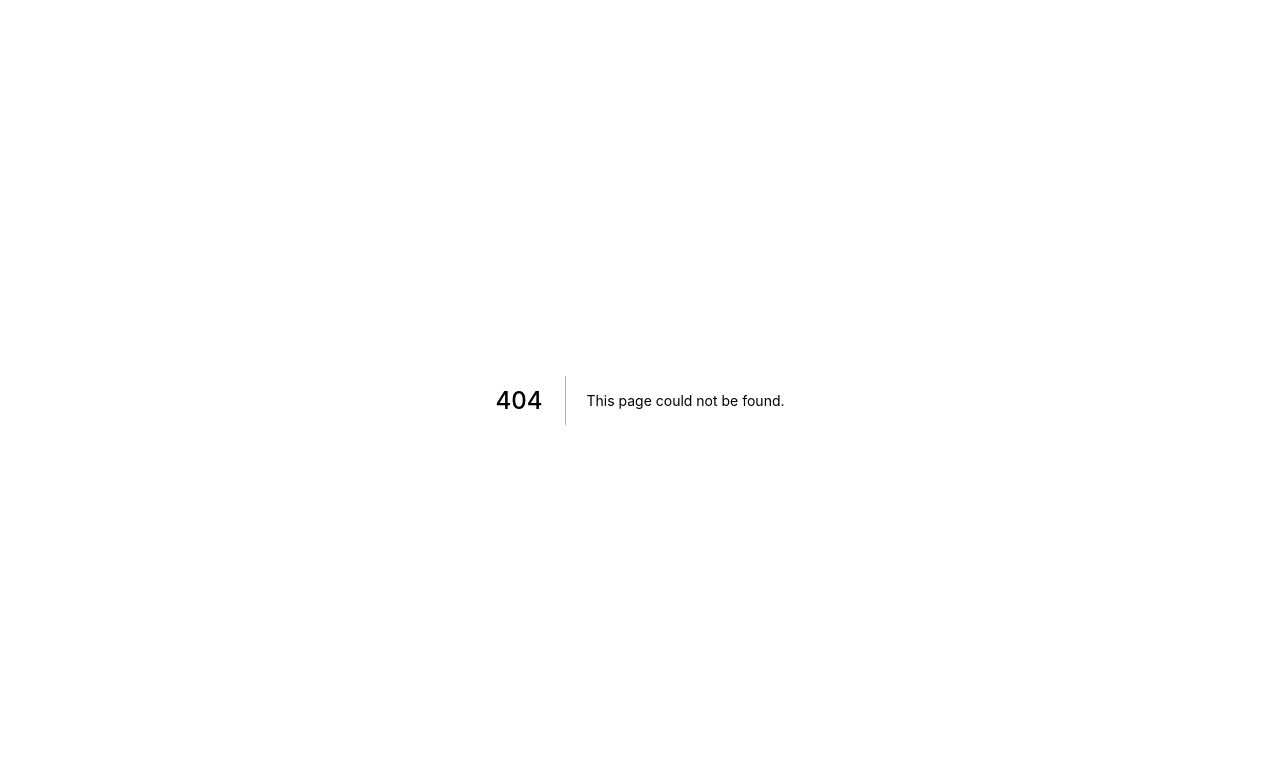
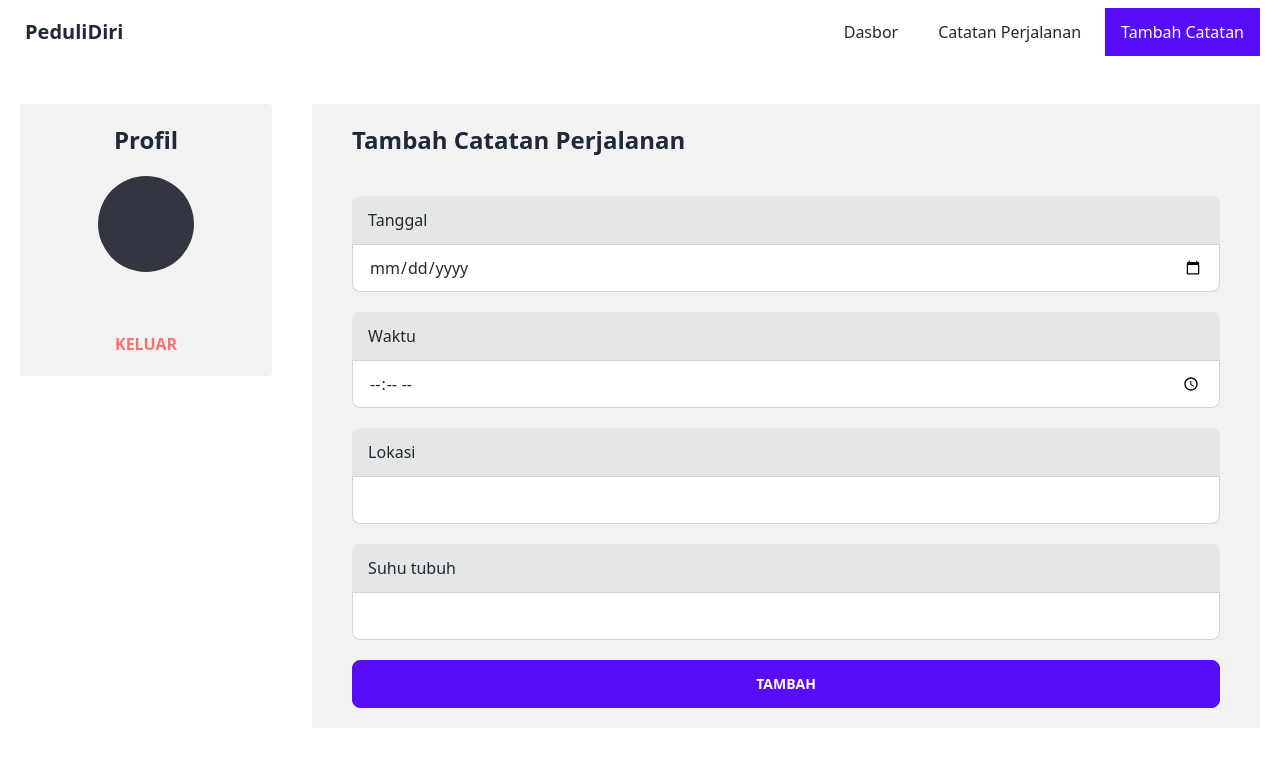
Before and after one commit to rauf-21/aplikasi-catatan-perjalanan, a Next.js app: page /add-log in a window 1280 px wide. Before the commit this address had no page. Shown: the top 766 px of the page. Built offline with nearby package versions, Linux system fonts and the light colour scheme.

Commit message:
feat(page): add add-log page

```diff
--- /dev/null
+++ b/pages/add-log/index.tsx
@@ -0,0 +1,14 @@
+import type { NextPage } from 'next'
+
+import MainLayout from '../../layouts/MainLayout'
+import TravelLogForm from '../../components/TravelLogForm'
+
+const AddLogPage: NextPage = () => {
+  return (
+    <MainLayout>
+      <TravelLogForm />
+    </MainLayout>
+  )
+}
+
+export default AddLogPage
```
